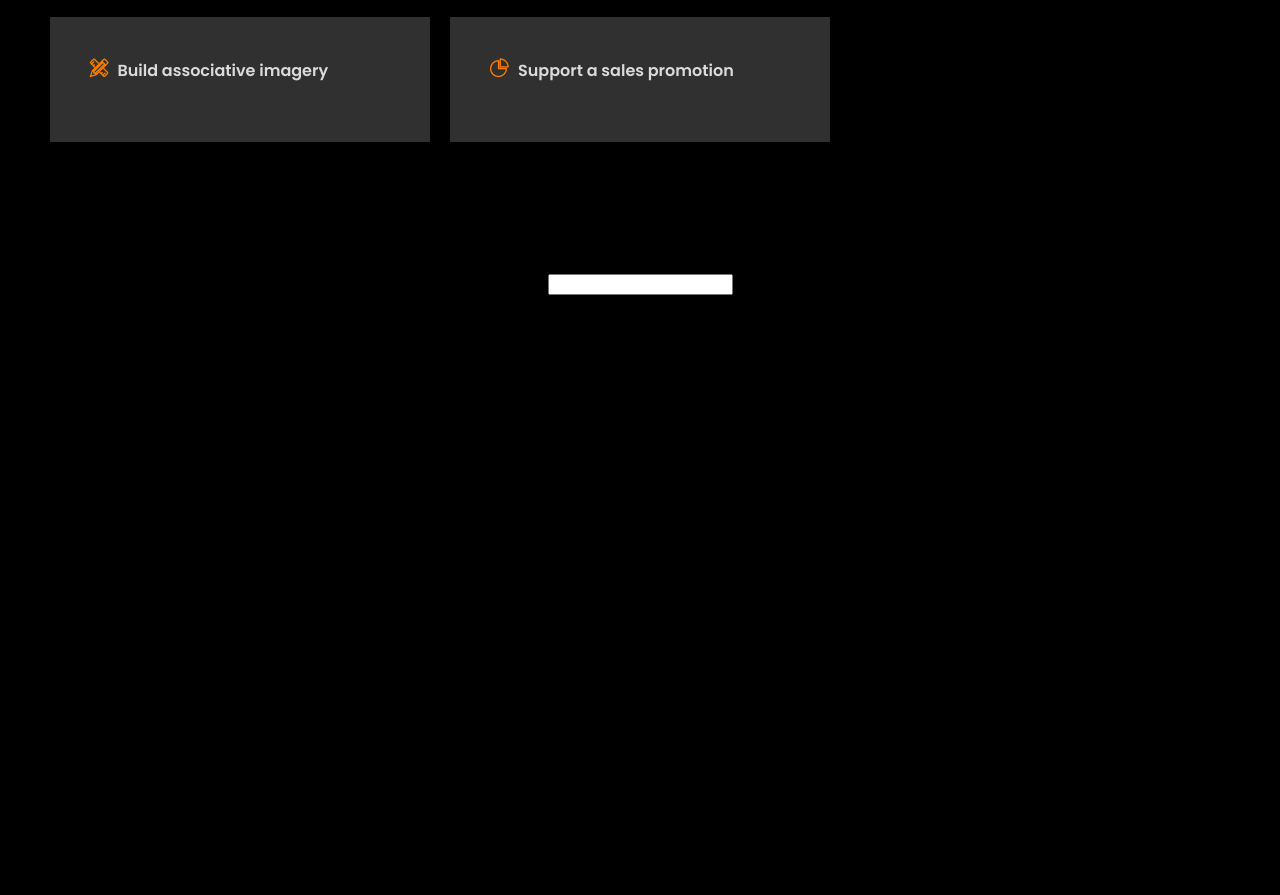
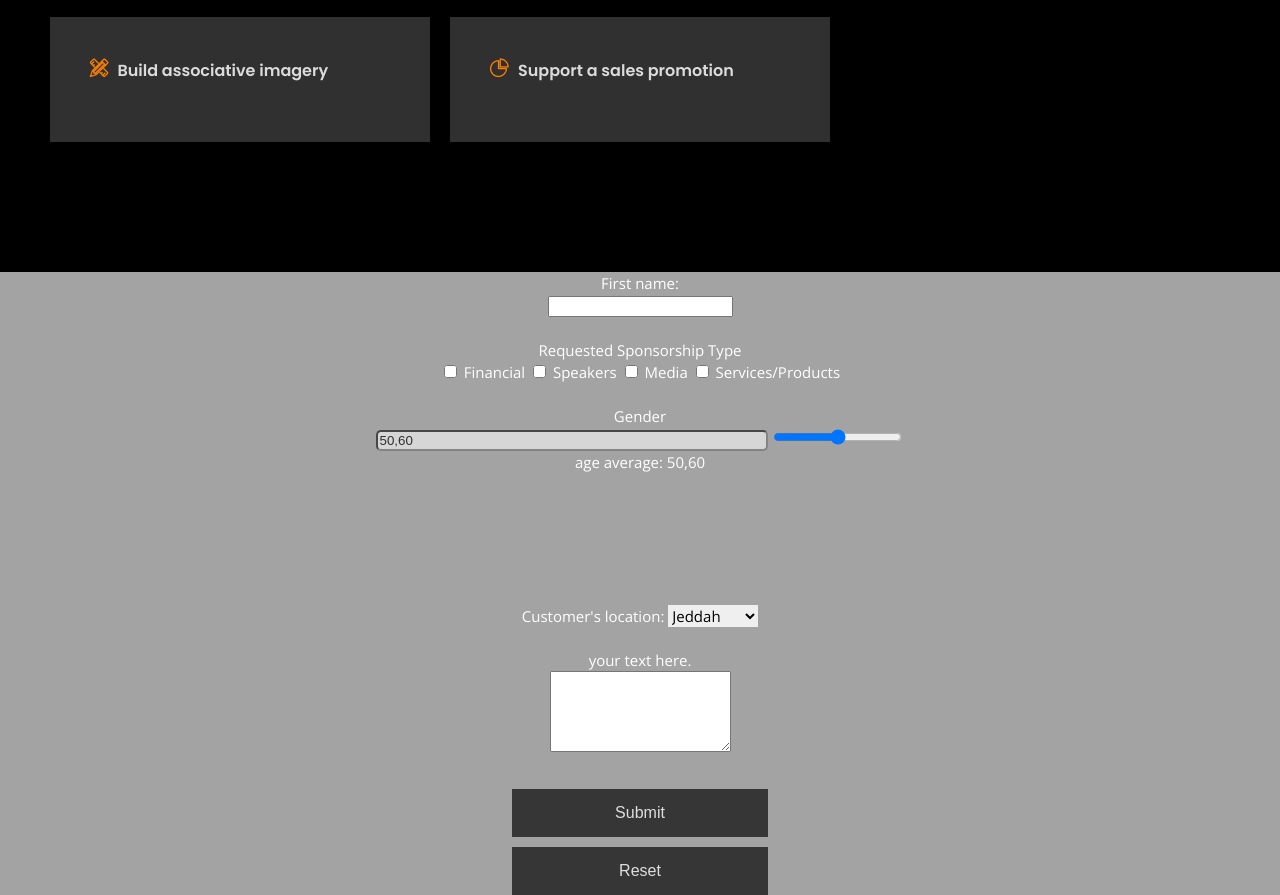
Before and after one commit to UlinkKSA/newulink, a plain HTML site: page sponsor.html in a window 1280 px wide. Shown: the part 884-1779 px from the top of the page. Before the commit the page ends 1179 px from the top, so only its background shows below. Drawn offline with nearby package versions, Linux system fonts and the light colour scheme.

Commit message:
make simple form

```diff
--- a/css/custom.css
+++ b/css/custom.css
@@ -16,3 +16,34 @@
     text-align: center;
     /* margin-left: 20%; */
 }
+
+
+.slider {
+    -webkit-appearance: none;
+    width: 30%;
+    height: 15px;
+    border-radius: 5px;
+    background: #ececec;
+    outline: none;
+    opacity: 0.7;
+    -webkit-transition: .2s;
+    transition: opacity .2s;
+  }
+
+  .slider::-webkit-slider-thumb {
+    -webkit-appearance: none;
+    appearance: none;
+    width: 25px;
+    height: 25px;
+    border-radius: 50%;
+    background: orange;
+    cursor: pointer;
+  }
+
+  .slider::-moz-range-thumb {
+    width: 25px;
+    height: 25px;
+    border-radius: 50%;
+    background: orange;
+    cursor: pointer;
+  }
--- /dev/null
+++ b/js/custom1.js
@@ -0,0 +1,8 @@
+var slider = document.getElementById("myRange");
+var output = document.getElementById("demo");
+output.innerHTML = slider.value; // Display the default slider value
+
+// Update the current slider value (each time you drag the slider handle)
+slider.oninput = function() {
+  output.innerHTML = this.value;
+}
--- a/sponsor.html
+++ b/sponsor.html
@@ -29,10 +29,10 @@
   <link rel="stylesheet" href="css/owl.carousel.css" />
   <link rel="stylesheet" href="css/owl.transitions.css" />
   <link rel="stylesheet" href="css/retina.css" />
-  <link rel="stylesheet" href="css/custom.css" />
 
 
-
+  <link href="css/flat-ui.css" rel="stylesheet">
+  <link rel="stylesheet" href="css/custom.css" />
 
 
   <!-- Favicons
@@ -139,11 +139,55 @@
 
 
 
-  <div style="text-align: center;">
+  <div style="text-align: center; background-color: rgb(163, 163, 163);">
     <form action="" method="post">
-  <input type="email" name="" id="">
+
+
+      <label for="fname">First name:</label><br>
+      <input type="text" id="fname" name="fname">
+      <br><br>
+      Requested Sponsorship Type
+      <br>
+      <input type="checkbox" value="Financial"> <label for="Financial">Financial</label>
+      <input type="checkbox" value="Speakers"> <label for="Speakers">Speakers</label>
+      <input type="checkbox" value="Media"> <label for="Media">Media</label>
+      <input type="checkbox" value="otherServices"> <label for="otherServices">Services/Products</label>
+      <br><br>
+      <p>Gender</p>
+      <div class="slidecontainer">
+        <input type="multiplerange" min="1" max="100" multiple value="50,60" class="slider" id="myRange">
+        <input type="range" multiple value="10,80" />
+
+        <p>age average: <span id="demo"></span></p>
+      </div>      <br><br>
+      <br><br>
+      <br><br>
+      <label for="city">Customer's location:</label>
+      <select id="city" name="city">
+        <option value="Jeddah">Jeddah</option>
+        <option value="Makkah">Makkah</option>
+        <option value="Riyadh">Riyadh</option>
+        <option value="Dammam">Dammam</option>
+      </select>
+      <br><br>
+      your text here.
+      <br>
+      <textarea name="message" rows="5" cols="20"></textarea>
+      <br><br>
+
+<div style="margin-left: 40%;   margin-right: 40%;">
+        <input type="submit" value="Submit"><input type="reset">
+
+</div>
+
 </form>
  </div>
+
+
+
+
+ <script src="/js/flat-ui.js"></script>
+ <script src="/js/custom1.js"></script>
 
 </body>
 
```
